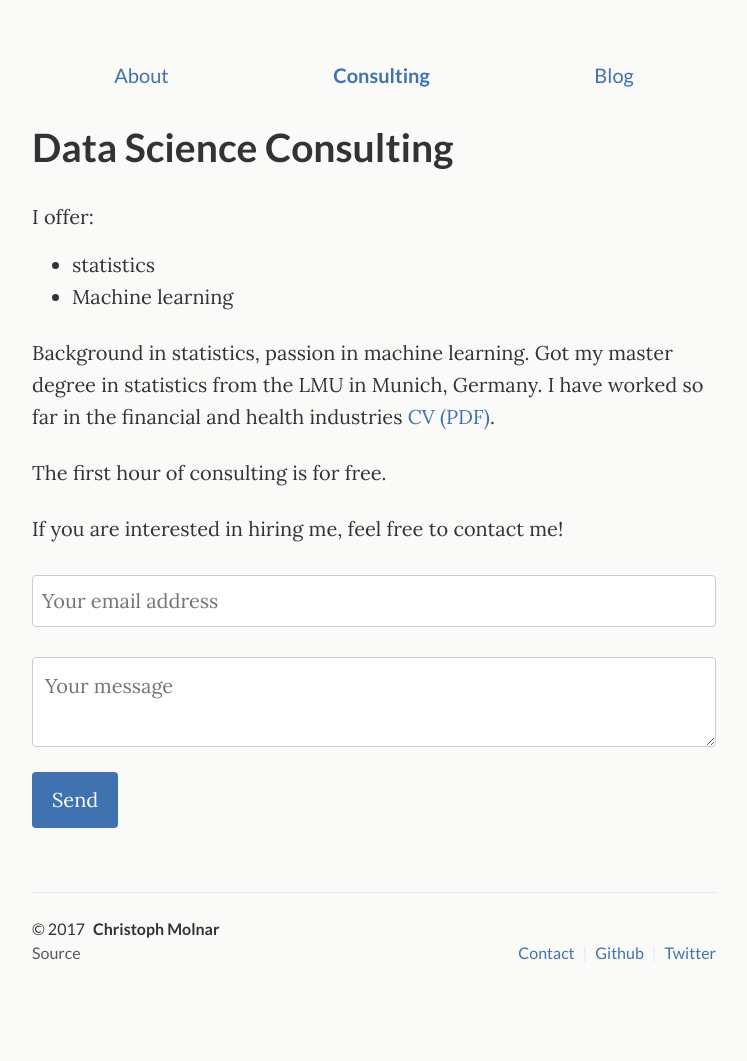
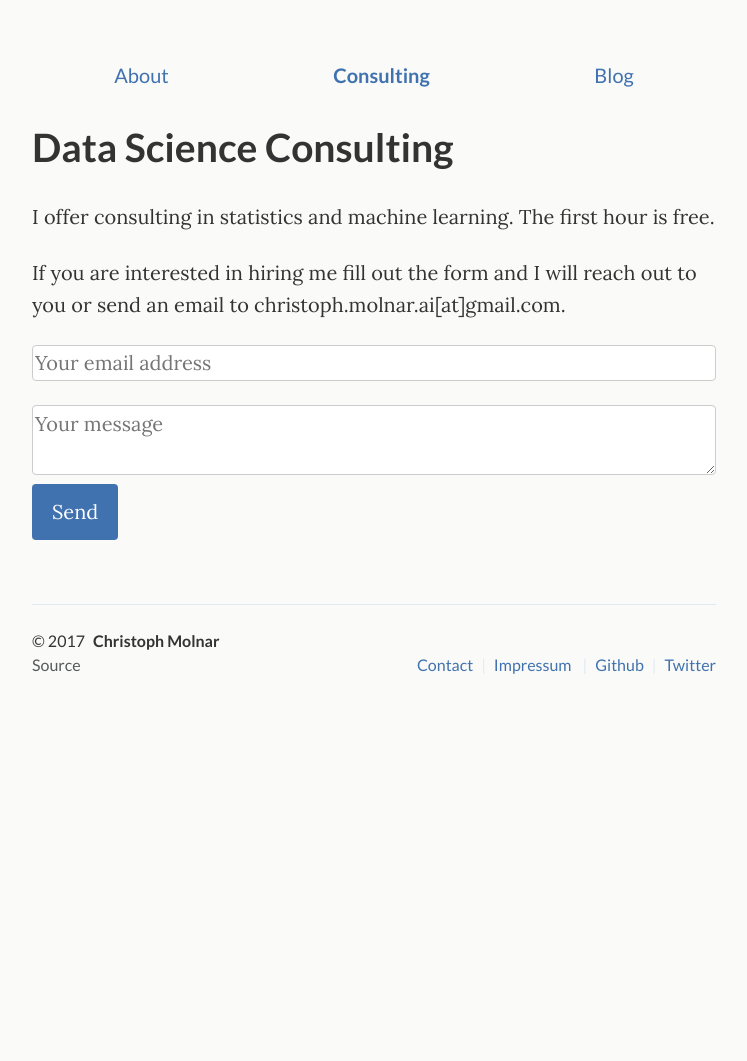
Before and after one commit to christophM/christophm.github.io, a Jekyll site: the page built from _pages/consulting.md, in a window 1280 px wide. Shown: the whole page, without its empty margins (266-1013 px from the left). Built offline with Jekyll 4.4.1, drawn with Linux system fonts in a browser that asks for light colours; after the commit the page ends 900 px from its top, so only the background shows below that.

Commit message:
finish first version of personal website

```diff
--- a/_config.yml
+++ b/_config.yml
@@ -9,7 +9,7 @@ baseurl: ''                 # the subpath of your site, e.g. /blog
 permalink: /:year/:title/   # how should we display posts url
 
 # Meta settings
-email: christoph.molnar@gmail.com
+email: christoph.molnar.ai@gmail.com
 author: Christoph Molnar
 twitter_username: ChristophMolnar
 github_username: christophM
--- a/_includes/footer.html
+++ b/_includes/footer.html
@@ -8,6 +8,8 @@
         {% if site.email %}
         <li><a href="mailto:{{ site.email }}">Contact</a></li>
         {% endif %}
+
+        <li> <a href='/impressum'> Impressum </a> </li>
 
         {% if site.github_username %}
         <li><a target="_blank" rel="external" href="https://github.com/{{ site.github_username }}">Github</a></li>
--- a/_includes/form.html
+++ b/_includes/form.html
@@ -1,4 +1,4 @@
-<form method="POST" action="https://formspree.io/christoph.molnar@gmail.com" class="cform">
+<form method="POST" action="https://formspree.io/christoph.molnar.ai@gmail.com" class="cform">
   <input type="email" name="email" placeholder="Your email address">
   <textarea name="message" placeholder="Your message"></textarea>
   <input type="hidden" name="_subject" value="Consulting request" />
--- a/_pages/consulting.md
+++ b/_pages/consulting.md
@@ -6,21 +6,7 @@ desc: Data Science Consulting
 permalink: /consulting
 ---
 
-I offer:
+I offer consulting in statistics and machine learning. The first hour is free.
 
-- statistics
-- Machine learning
-
-
-Background in statistics, passion in machine learning. Got my master degree in
-statistics from the LMU in Munich, Germany. I have worked so far in the financial
-and health industries [CV (PDF)]({{ site.baseurl }}/assets/doc/cv-christoph-molnar.pdf).
-
-
-The first hour of consulting is for free.
-
-
-
-If you are interested in hiring me, feel free to contact me!
-
+If you are interested in hiring me fill out the form and I will reach out to you or send an email to christoph.molnar.ai[at]gmail.com.
 {% include form.html %}
--- a/_sass/_form.scss
+++ b/_sass/_form.scss
@@ -1,21 +1,21 @@
 /* Style inputs with type="text", select elements and textareas */
 .cform input[type=text], select, textarea {
     width: 100%; /* Full width */
-    padding: 12px; /* Some padding */
+//    padding: 5px; /* Some padding */
     border: 1px solid #ccc; /* Gray border */
     border-radius: 4px; /* Rounded borders */
-    box-sizing: border-box; /* Make sure that padding and width stays in place */
-    margin-top: 6px; /* Add a top margin */
-    margin-bottom: 16px; /* Bottom margin */
+//    box-sizing: border-box; /* Make sure that padding and width stays in place */
+//    margin-top: 6px; /* Add a top margin */
+//    margin-bottom: 16px; /* Bottom margin */
 }
 
 .cform input[type=email] {
     width: 100%; /* Full width */
-    padding: 9px; /* Some padding */
+//    padding: 2px; /* Some padding */
     border: 1px solid #ccc; /* Gray border */
     border-radius: 4px; /* Rounded borders */
-    box-sizing: border-box; /* Make sure that padding and width stays in place */
-    margin-top: 6px; /* Add a top margin */
+//    box-sizing: border-box; /* Make sure that padding and width stays in place */
+//    margin-top: 6px; /* Add a top margin */
 }
 
 /* Style the submit button with a specific background color etc */
```
Also changed, not shown: _pages/impressum.md (added, +18 -0 lines), index.md (+5 -7 lines).
